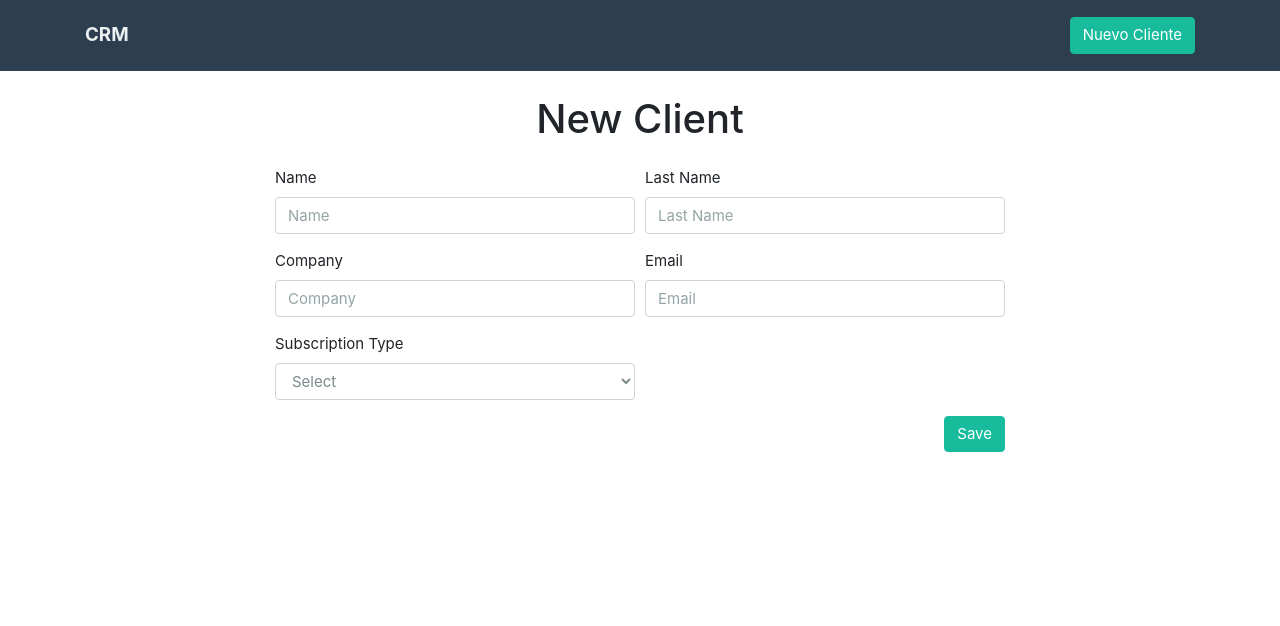
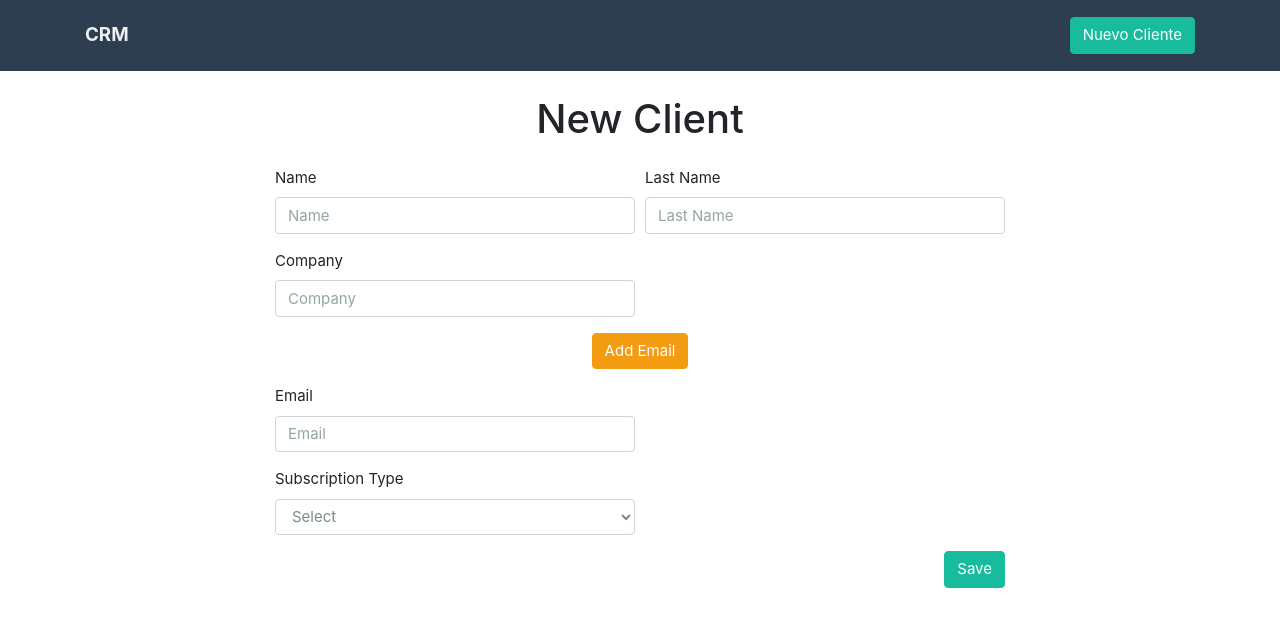
Before and after one commit to Georgge/crm-react-graphql, a React (Create React App) app in the folder client/: page /client/new in a window 1280 px wide. Shown: the top 626 px of the page. Built offline with nearby package versions, Linux system fonts and the light colour scheme.

Commit message:
button to add new email inputs

```diff
--- a/client/src/components/NewClient.js
+++ b/client/src/components/NewClient.js
@@ -12,6 +12,13 @@ class NewClient extends Component {
       type: '',
     },
     error: false,
+    emails: [],
+  }
+
+  newField = () => {
+    this.setState({
+      emails: this.state.emails.concat([{email: ''}]),
+    });
   }
 
   render() {
@@ -114,6 +121,27 @@ class NewClient extends Component {
                       }}
                     />
                   </div>
+                  {
+                    this.state.emails.map((input, index) => (
+                      <div key={index} className="form-group  col-md-12">
+                        <label>Email {index + 1}:</label>
+                        <input
+                          type="email"
+                          placeholder="Email"
+                          className="form-control"
+                        />
+                      </div>
+                    ))
+                  }
+                  <div className="form-group  d-flex  justify-content-center  col-md-12">
+                    <button
+                      type="button"
+                      className="btn  btn-warning"
+                      onClick={this.newField}
+                    >
+                      Add Email
+                    </button>
+                  </div>
                   <div className="form-group col-md-6">
                     <label>Email</label>
                     <input
```
